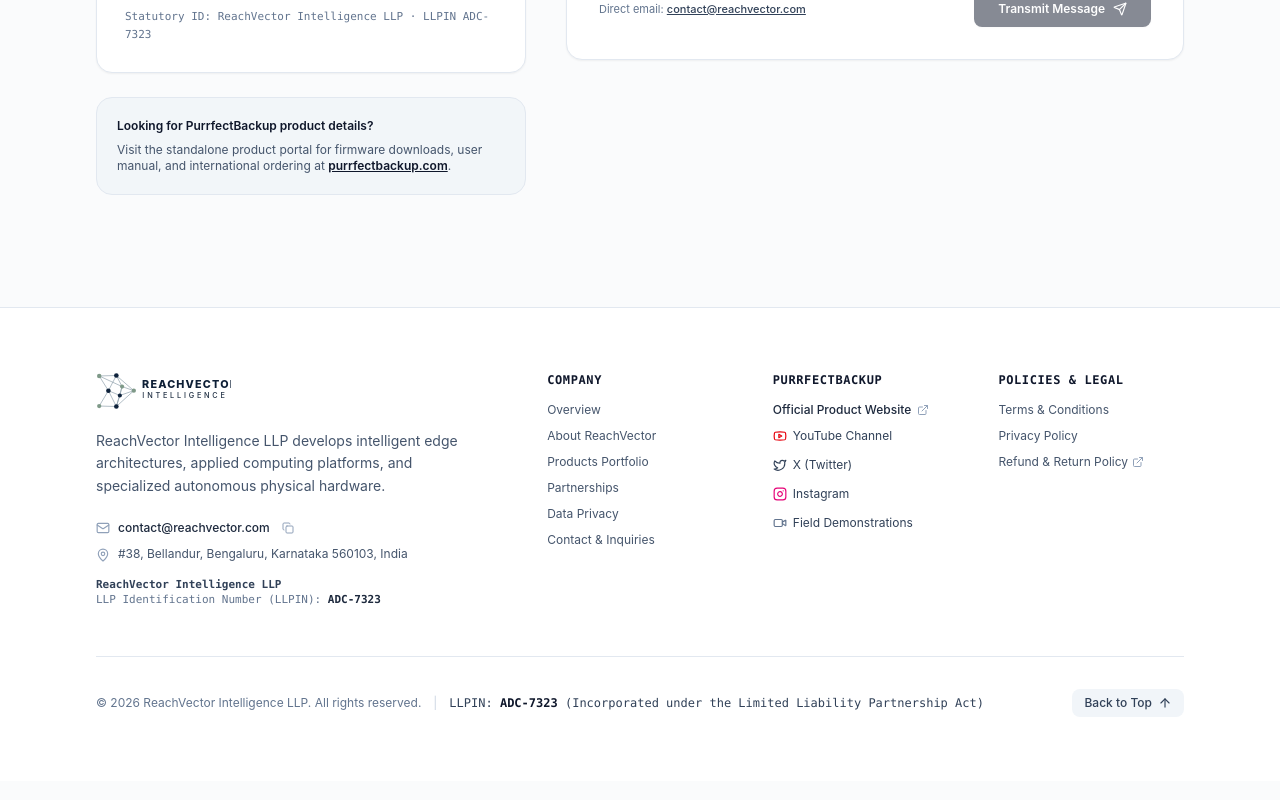
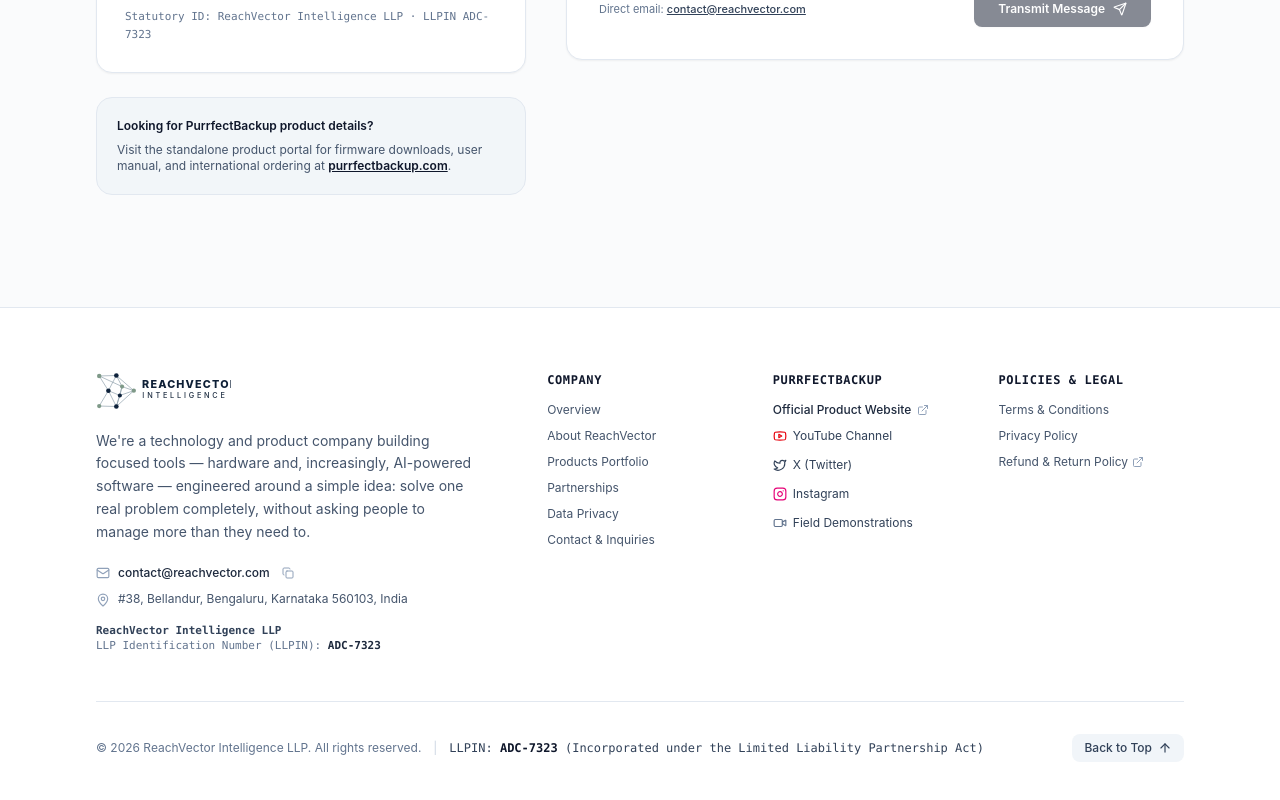
Before and after one commit to CaptainHackerGuy/ReachVectordemo, a React (Vite) app: page / in a window 1280 px wide. Shown: the part 5833-6633 px from the top of the page. Built offline with nearby package versions, Linux system fonts and the light colour scheme.

Commit message:
Update Footer.tsx

```diff
--- a/src/components/Footer.tsx
+++ b/src/components/Footer.tsx
@@ -32,7 +32,7 @@
             </a>
 
             <p className="text-slate-600 leading-relaxed text-xs sm:text-sm max-w-sm">
-              ReachVector Intelligence LLP develops intelligent edge architectures, applied computing platforms, and specialized autonomous physical hardware.
+              We're a technology and product company building focused tools — hardware and, increasingly, AI-powered software — engineered around a simple idea: solve one real problem completely, without asking people to manage more than they need to.
             </p>
 
             <div className="space-y-2 text-xs text-slate-600 pt-1">
```
